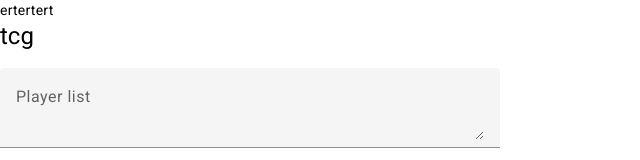
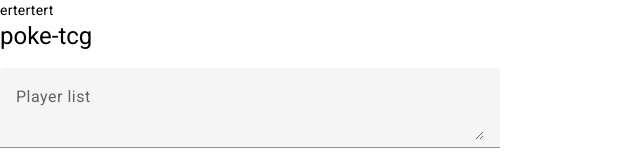
Before and after one commit to bromycorp/tcg, an Angular app: page / in a window 1280 px wide. Shown: the top 160 px of the page, without its empty margins (0-640 px from the left). Built offline with nearby package versions, Linux system fonts and the light colour scheme.

Commit message:
push for deploy

```diff
--- a/src/app/app.component.html
+++ b/src/app/app.component.html
@@ -1,2 +1,2 @@
-<h1 class="text-3xl font-bold underline">tcg</h1>
+<h1 class="text-3xl font-bold underline">poke-tcg</h1>
 <app-players-form></app-players-form>
```
Also changed, not shown: firebase.json.
